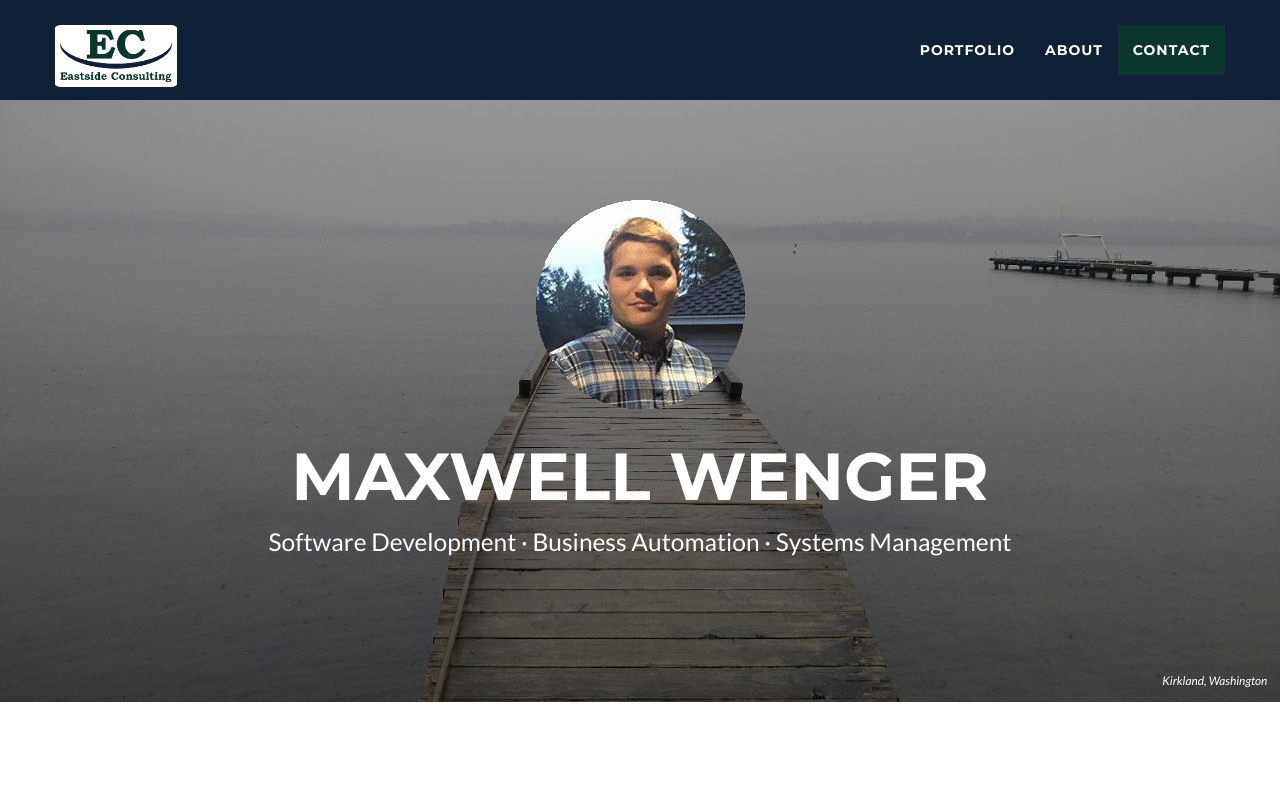
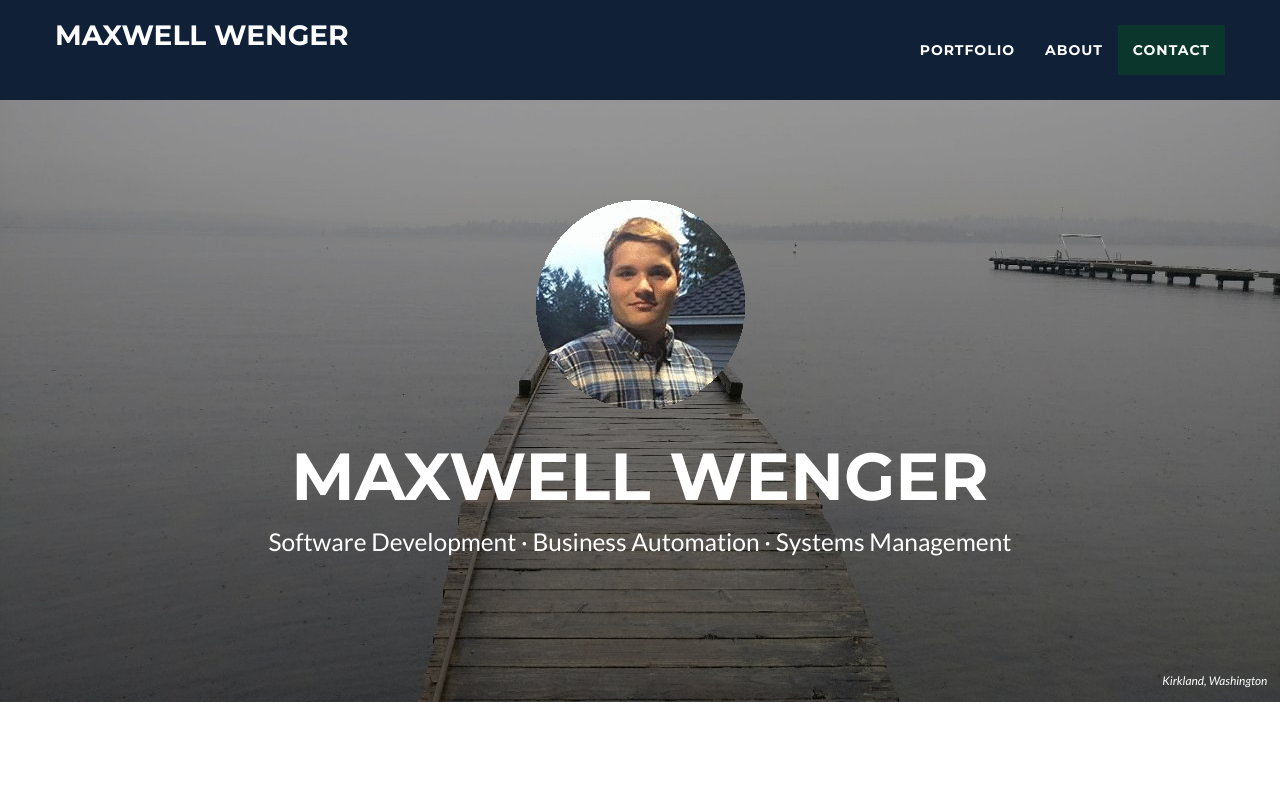
Before and after one commit to Carefree4/Carefree4.github.io, a website: page index.html in a window 1280 px wide. Shown: the top 799 px of the page. Drawn offline with nearby package versions, Linux system fonts and the light colour scheme.

Commit message:
Update index.html

```diff
--- a/index.html
+++ b/index.html
@@ -39,7 +39,7 @@
                     <span class="sr-only">Toggle navigation</span> Menu <i class="fa fa-bars"></i>
                 </button>
                 <a class="navbar-brand" href="#page-top">
-                <img src="img/logo.png" /></a>
+                Maxwell Wenger</a>
             </div>
             <!-- Collect the nav links, forms, and other content for toggling -->
             <div class="collapse navbar-collapse" id="bs-example-navbar-collapse-1">
```
